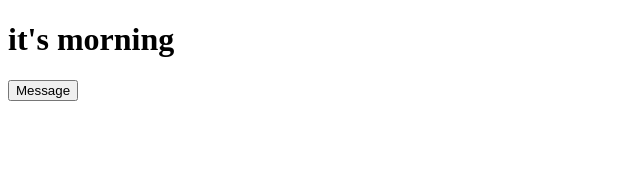
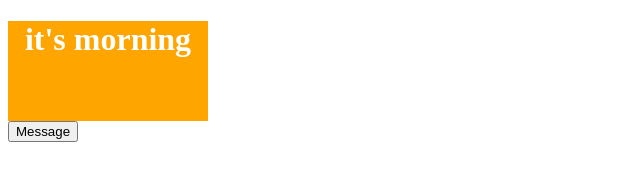
Before and after one commit to NeginSal/JavaScript-date-method, a plain HTML site: page index.html in a window 1280 px wide. Both pictures are taken after a click on the button "Message". Shown: the whole page, without its empty margins (0-640 px from the left). Drawn offline with Linux system fonts and the light colour scheme.

Commit message:
element background color update

```diff
--- a/index.html
+++ b/index.html
@@ -4,6 +4,7 @@
     <meta charset="UTF-8">
     <meta http-equiv="X-UA-Compatible" content="IE=edge">
     <meta name="viewport" content="width=device-width, initial-scale=1.0">
+    <link rel="stylesheet" href="style.css">
     <title>JavaScript</title>
 </head>
 <body>
--- a/script.js
+++ b/script.js
@@ -5,16 +5,20 @@ function showOutput(){
     const date = new Date();
     let curr = date.getHours();
     let message;
-    console.log(curr)
+    console.log(curr);
 
     if(curr>17){
         message="it's evening";
+        output.style.backgroundColor="green";
     }else if(curr>12){
         message="it's afternoon";
+        output.style.backgroundColor="blue";
     }else if (curr>0){
         message="it's morning";
+        output.style.backgroundColor="orange";
     }else{
         message= "something is wrong";
+        output.style.backgroundColor="red";
     }
 
     output.innerHTML="<h1>"+message+"</h1>";
--- /dev/null
+++ b/style.css
@@ -0,0 +1,6 @@
+.output{
+    width: 200px;
+    height: 100px;
+    text-align: center;
+    color: white;
+}
```
